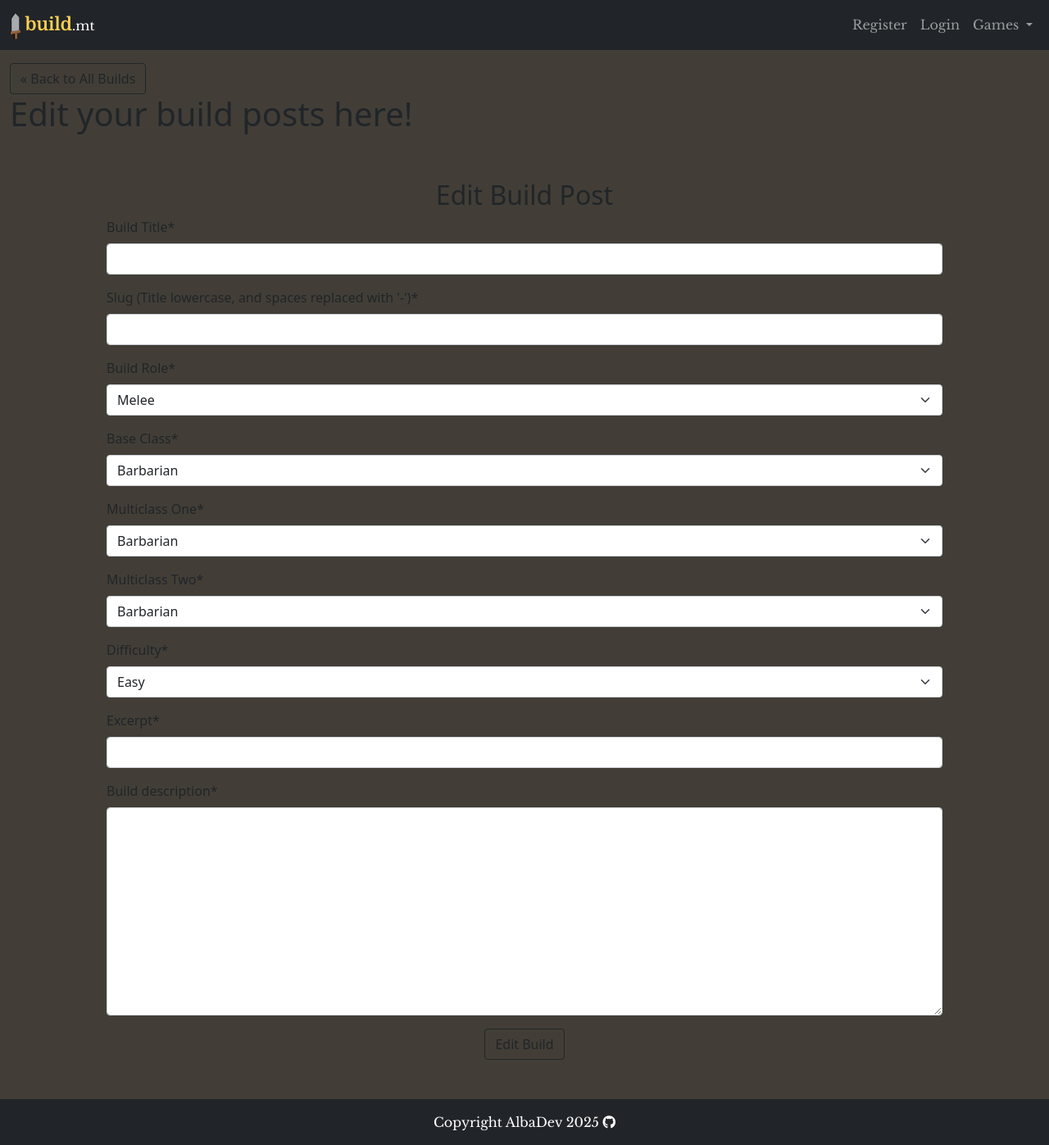
After one commit to AlbaXIII/django-playground, a Django app: template bgbuild/templates/bgbuild/edit_build.html in a window 1280 px wide. The commit adds this page. Shown: the whole page at 82% size. Run offline with Django 4.2, Linux system fonts and the light colour scheme; the template is opened without the code that fills it: values that come from a table or form of the project are taken from there, others are empty; parts of the project's set-up code (start-up, migrations or seed data) failed here and were passed over; some libraries are stand-ins or nearby versions; some web fonts are replaced.

Commit message:
close repo prod

```diff
--- a/bgbuild/templates/bgbuild/build_detail.html
+++ b/bgbuild/templates/bgbuild/build_detail.html
@@ -50,7 +50,7 @@
                           {{ review.review_date }}
                         </span> wrote:
                       </p>
-                      <div id="comment{{ comment.id }}">
+                      <div id="review{{ review.id }}">
                         {{ review.content | linebreaks }}
                       </div>
                       {% if not review.approved and review.user == user %}
@@ -91,3 +91,7 @@
 </section>
 
 {% endblock %}
+
+{% block extras %}
+  <script src="{% static 'js/comments.js' %}"></script>
+{% endblock %}
--- /dev/null
+++ b/bgbuild/templates/bgbuild/edit_build.html
@@ -0,0 +1,35 @@
+{% extends 'base.html' %}
+
+{% load static %}
+{% load crispy_forms_tags %}
+
+{% block content %}
+
+
+<div class="container-fluid">
+    <div class="row">
+        <div>
+            <!--Back to all builds button-->
+            <a href="{% url 'build_list' %}" class="btn btn-outline-dark mt-3" aria-label="Goes to all builds page">
+                &laquo; Back to All Builds
+            </a>
+            <!-- Page Title-->
+            <h1 class="title">Edit your build posts here!</h1>
+        </div>
+    </div>
+</div>
+
+<!--Edit post form-->
+<div class="container">
+    <form method="POST" enctype="multipart/form-data" class="p-5 form">
+        <h2 class="text-center title"> Edit Build Post</h2>
+        {% csrf_token %}
+        {{ form.media }}
+        {{ form|crispy }}
+        <div class="text-center">
+            <button type="submit" class="btn btn btn-signup btn-outline-dark">Edit Build</button>
+        </div>
+    </form>
+</div>
+
+{% endblock %}
--- a/bgbuild/urls.py
+++ b/bgbuild/urls.py
@@ -6,4 +6,5 @@ urlpatterns = [
     path('', BuildList.as_view(), name="builds"),
     path('add/', AddBuild.as_view(), name="add_build"),
     path('<slug:slug>/', views.build_detail, name='build_detail'),
+    path("edit/<slug:pk>/", EditBuild.as_view(), name="edit_build",),
 ]
--- a/templates/base.html
+++ b/templates/base.html
@@ -121,6 +121,9 @@
 
     <script src="https://kit.fontawesome.com/c1bedcdbe6.js" crossorigin="anonymous"></script>
 
+    {% block extras %}
+    {% endblock %}
+
 </body>
 
 </html>
```
Also changed, not shown: bgbuild/views.py (+39 -2 lines).
